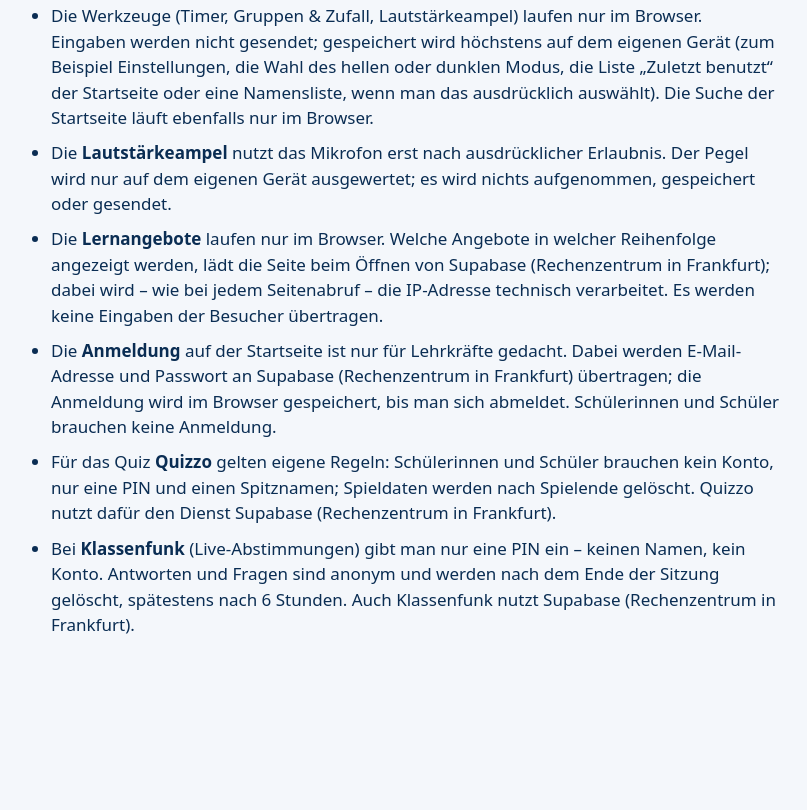
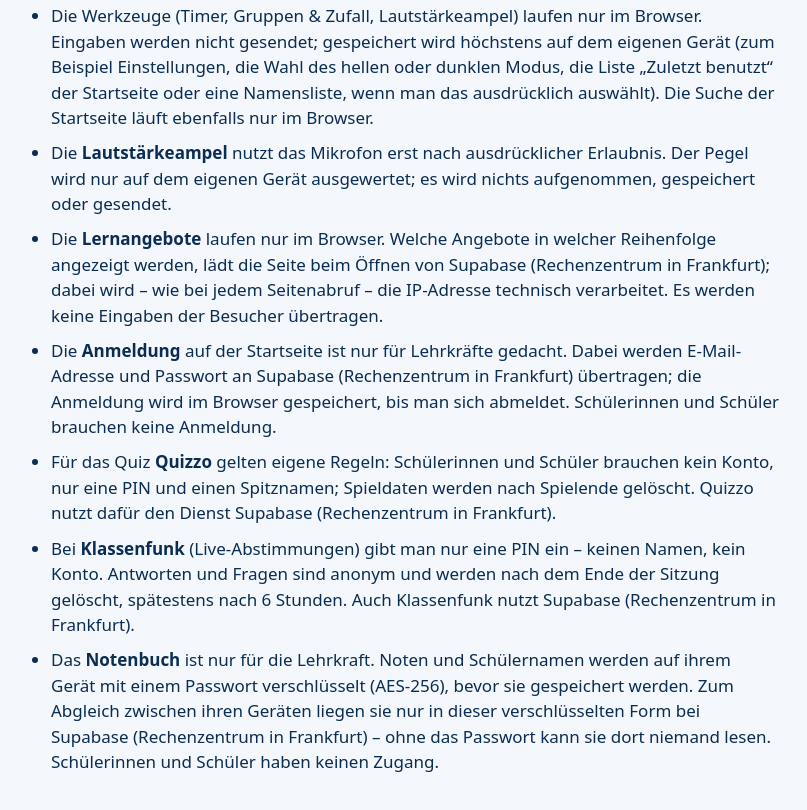
Before and after one commit to Kt-gymbruvi/Kt-gymbruvi.github.io, a plain HTML site: page impressum.html in a window 1280 px wide. Shown: the part 565-1375 px from the top of the page, without its empty margins (245-1052 px from the left). Before the commit the page ends 1268 px from the top, so only its background shows below. Drawn offline with Linux system fonts and the light colour scheme.

Commit message:
Startseite: Notenbuch in Seitenleiste und Schnellzugriff, Absatz im Impressum
Das Notenbuch ist vom Claude-Artefakt auf die Plattform umgezogen
(https://kt-gymbruvi.github.io/Notenbuch/). Eintrag nur für angemeldete
Lehrkräfte, eigenes Symbol, Datenschutzhinweis zur verschlüsselten Speicherung.

Co-Authored-By: Claude Opus 5.5 <noreply@anthropic.com>

```diff
--- a/gemeinsam/symbole.js
+++ b/gemeinsam/symbole.js
@@ -40,6 +40,7 @@
     plus: '<path d="M12 5v14M5 12h14"/>',
     blitz: '<path d="M13 3L5 13h6l-1 8 8-10h-6z"/>',
     uhr: '<circle cx="12" cy="12" r="9"/><path d="M12 7v5l3 2"/>',
+    notenbuch: '<path d="M5 4h11a2 2 0 0 1 2 2v14H7a2 2 0 0 1-2-2zM5 18a2 2 0 0 1 2-2h11M9 8h5M9 11h3"/>',
     schluessel: '<circle cx="8" cy="15" r="4"/><path d="M11 12l9-9M16 7l3 3M14 9l2 2"/>',
   }
 
--- a/impressum.html
+++ b/impressum.html
@@ -74,6 +74,12 @@
           sind anonym und werden nach dem Ende der Sitzung gelöscht, spätestens nach 6 Stunden. Auch Klassenfunk nutzt Supabase
           (Rechenzentrum in Frankfurt).
         </li>
+        <li>
+          Das <b>Notenbuch</b> ist nur für die Lehrkraft. Noten und Schülernamen werden auf ihrem Gerät mit einem Passwort
+          verschlüsselt (AES-256), bevor sie gespeichert werden. Zum Abgleich zwischen ihren Geräten liegen sie nur in dieser
+          verschlüsselten Form bei Supabase (Rechenzentrum in Frankfurt) – ohne das Passwort kann sie dort niemand lesen.
+          Schülerinnen und Schüler haben keinen Zugang.
+        </li>
       </ul>
     </main>
   </body>
--- a/js/inhalte.js
+++ b/js/inhalte.js
@@ -36,6 +36,7 @@ const PLATTFORM = 'https://kt-gymbruvi.github.io'
 window.NAVIGATION = [
   { titel: 'Startseite', symbol: 'haus', adresse: './', hier: true },
   { titel: 'Meine Klassen', symbol: 'klassen', adresse: PLATTFORM + '/Lehrraum/#/klassen', nur: 'lehrkraft' },
+  { titel: 'Notenbuch', symbol: 'notenbuch', adresse: PLATTFORM + '/Notenbuch/', nur: 'lehrkraft' },
   { titel: 'Quizzo', symbol: 'pokal', adresse: PLATTFORM + '/Quizzo/' },
   { titel: 'Klassenfunk', symbol: 'megafon', adresse: PLATTFORM + '/Klassenfunk/' },
   { titel: 'Lernangebote', symbol: 'lernen', adresse: 'lernen/' },
@@ -119,6 +120,7 @@ window.SCHNELLZUGRIFF = [
   { symbol: 'pokal', farbe: 'bibliothek', titel: 'Quizzo starten', adresse: PLATTFORM + '/Quizzo/#/leiten' },
   { symbol: 'megafon', farbe: 'interaktion', titel: 'Klassenfunk öffnen', adresse: PLATTFORM + '/Klassenfunk/#/leiten' },
   { symbol: 'lernen', farbe: 'lernen', titel: 'Lernangebote ordnen', adresse: 'lernen/#bearbeiten' },
+  { symbol: 'notenbuch', farbe: 'unterrichten', titel: 'Notenbuch öffnen', adresse: PLATTFORM + '/Notenbuch/' },
 ]
 
 /**
```
Also changed, not shown: 1 other file.
